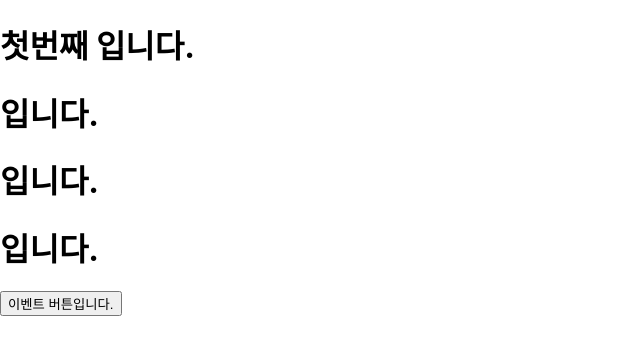
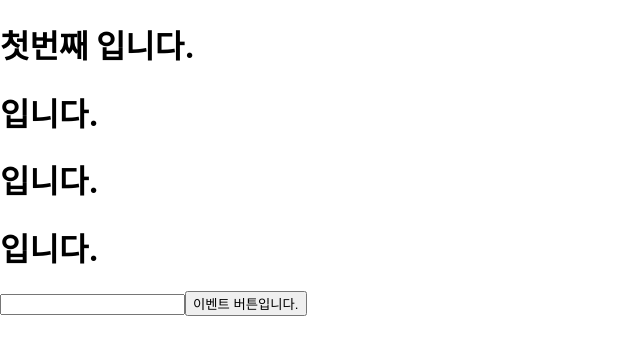
Before and after one commit to skymill2000/fintech_leaders, a React (Create React App) app in the folder myfintechproject/: page / in a window 1280 px wide. Shown: the top 354 px of the page, without its empty margins (0-640 px from the left). Built offline with nearby package versions, Linux system fonts and the light colour scheme.

Commit message:
입력 이벤트 처리

```diff
--- a/myfintechproject/src/App.js
+++ b/myfintechproject/src/App.js
@@ -14,12 +14,17 @@ function App() {
     alert("버튼 클릭하셨습니다.")
   }
 
+  const handleChange = () => {
+    console.log("데이터가 변경되었습니다.")//? 입력 데이터는?
+  }
+
   return (
     <>
       <Header title="첫번째"></Header>
       <Header ></Header>
       <Header></Header>
       <Header></Header>
+      <input onChange={handleChange}></input>
       <button onClick={clickEvent}>이벤트 버튼입니다.</button>
     </>
   );
```
